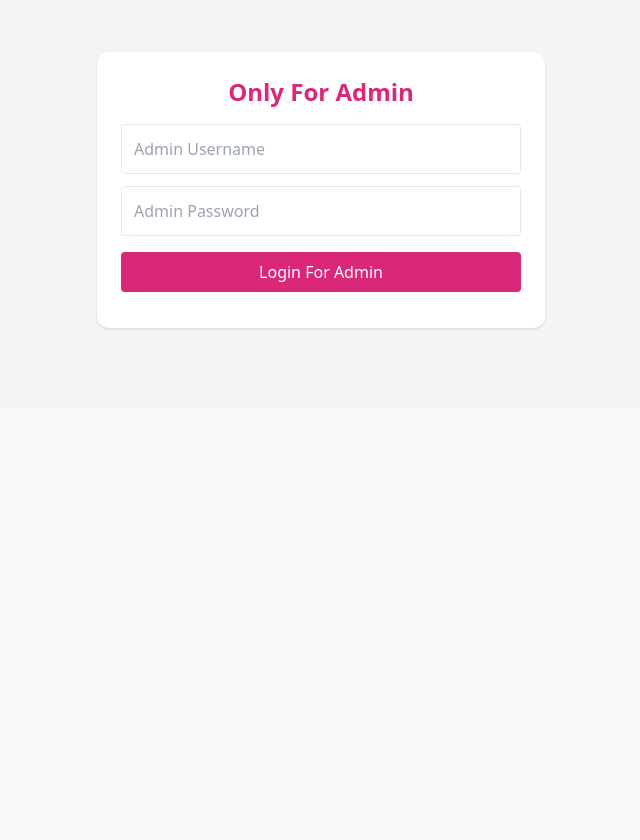
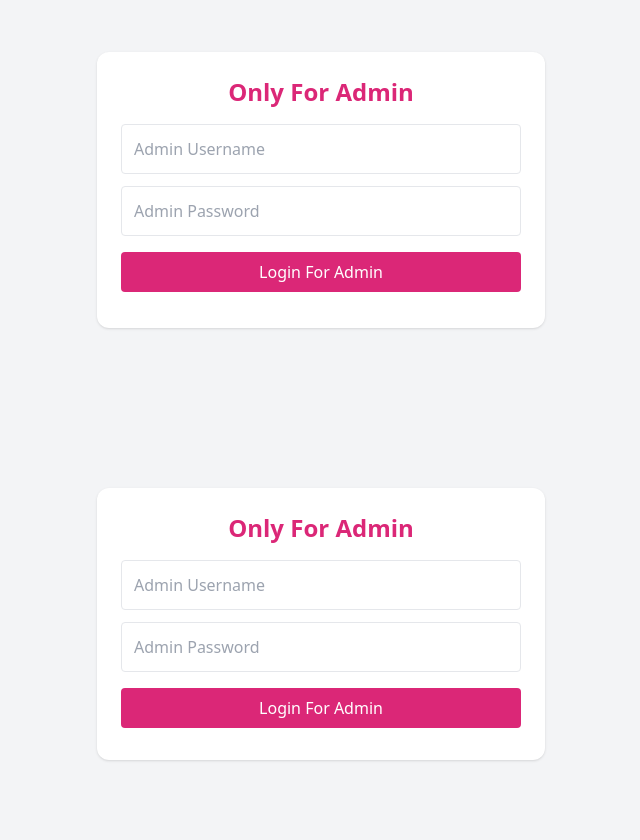
Before and after one commit to dipanshu123321/Neha.com, a plain HTML site: page public/about.html in a window 1280 px wide. Shown: the part 456-1296 px from the top of the page, without its empty margins (319-959 px from the left). Before the commit the page ends 864 px from the top, so only its background shows below. Drawn offline with nearby package versions, Linux system fonts and the light colour scheme.

Commit message:
Implement admin login functionality in about.html
Added admin login section with authentication script.

```diff
--- a/public/about.html
+++ b/public/about.html
@@ -69,8 +69,45 @@
     <p id="loginMsg" class="text-center text-red-500 mt-3"></p>
   </div>
 </section>
+<!-- 🔒 ADMIN LOGIN -->
+<section class="py-20 bg-gray-100">
+  <div class="max-w-md mx-auto bg-white p-6 rounded-xl shadow">
+
+    <h2 class="text-2xl font-bold text-center text-pink-600 mb-4">
+      Only For Admin
+    </h2>
+
+    <input id="adminUser" type="text" placeholder="Admin Username"
+      class="w-full mb-3 p-3 border rounded">
+
+    <input id="adminPass" type="password" placeholder="Admin Password"
+      class="w-full mb-4 p-3 border rounded">
+
+    <button onclick="adminLogin()"
+      class="w-full bg-pink-600 text-white py-2 rounded hover:bg-pink-700">
+      Login For Admin
+    </button>
+
+    <p id="loginMsg" class="text-center text-red-500 mt-2"></p>
+  </div>
+</section>
 
 <script>
+function adminLogin(){
+  const user = document.getElementById("adminUser").value;
+  const pass = document.getElementById("adminPass").value;
+
+  if(user === "admin" && pass === "admin123"){
+    localStorage.setItem("adminLoggedIn", "true");
+    window.location.href = "admin-dashboard.html";
+  } else {
+    document.getElementById("loginMsg").innerText = "Invalid credentials";
+  }
+}
+</script>
+
+<script>
+
 function adminLogin(){
   const user = document.getElementById("adminUser").value;
   const pass = document.getElementById("adminPass").value;
```
